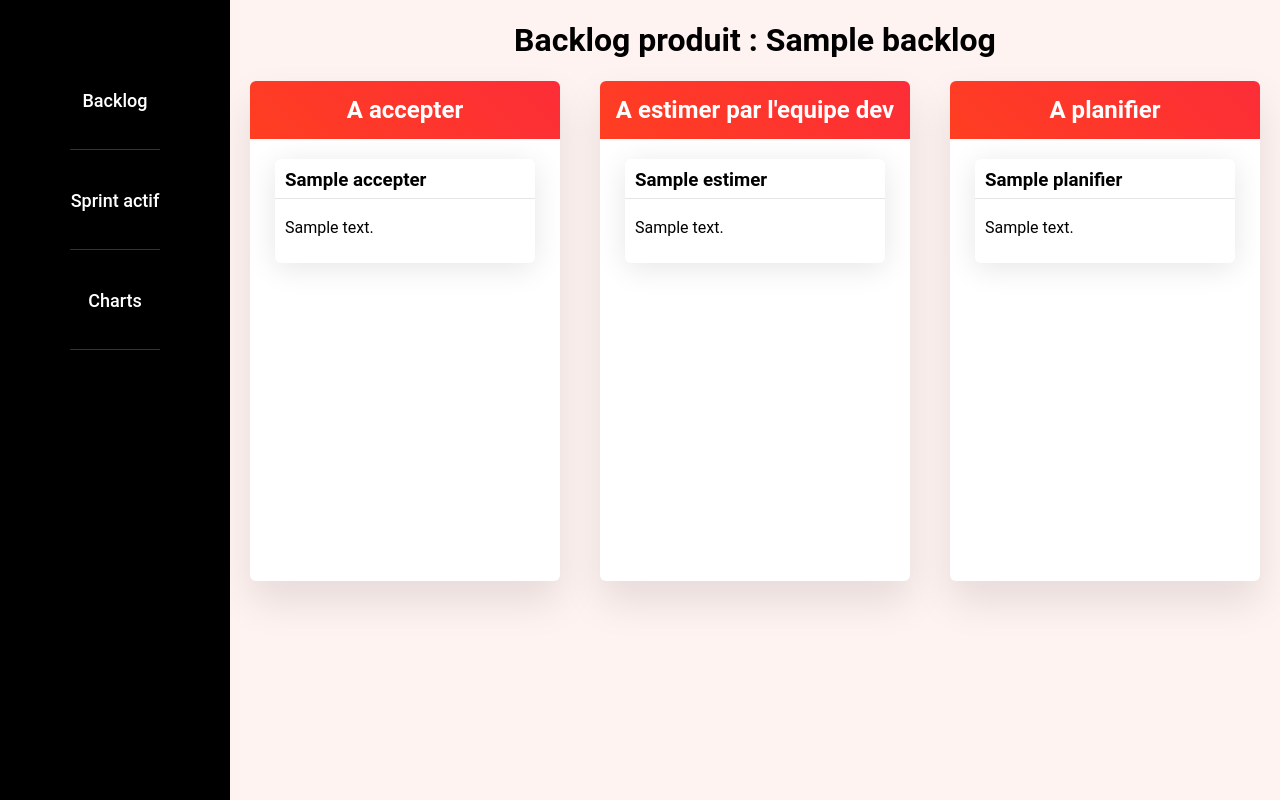
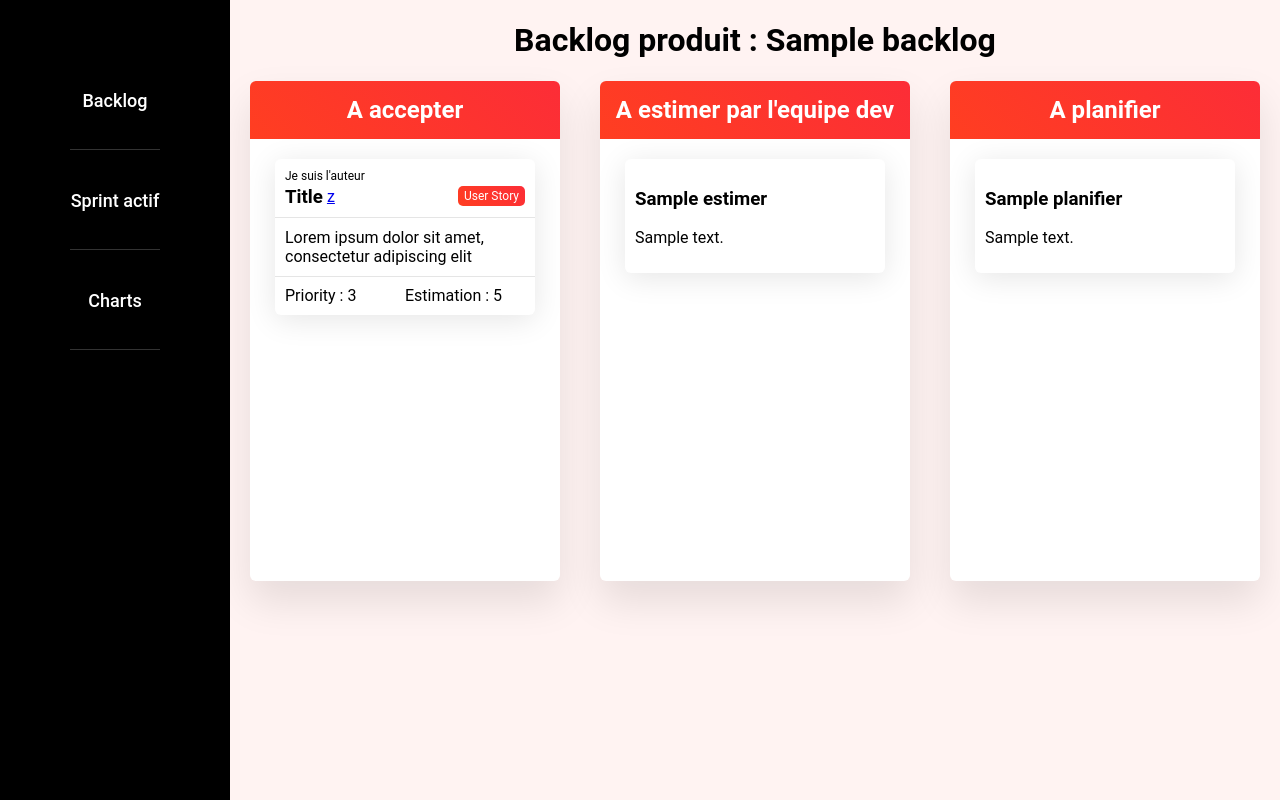
Before and after one commit to Ludoutt/IUTgroupeB2, a Symfony app: template templates/home.html.twig in a window 1280 px wide. Run offline with Twig, Linux system fonts and the light colour scheme; the template is opened without the code that fills it: most values are stand-ins (such as "Sample title", 1, 10 or a date in 2020); some libraries are stand-ins or nearby versions.

Commit message:
New style on main.css

```diff
--- a/public/css/main.css
+++ b/public/css/main.css
@@ -97,12 +97,12 @@ nav a{
     background: #fff;
     box-shadow: 0 5px 30px rgba(0,0,0,0.1);
 }
-.tasks-item h3{
+.tasks-item-title{
     position: relative;
-    margin-top: 0;
-    padding-bottom: 8px;
+    padding-bottom: 10px;
+    margin-bottom: 10px;
 }
-.tasks-item h3::after{
+.tasks-item-title::after{
     content: "";
     display: block;
     position: absolute;
@@ -113,3 +113,57 @@ nav a{
     opacity: 0.1;
     height: 1px;
 }
+.tasks-item-title h3{
+    display: inline-block;
+    margin: 0;
+    vertical-align: middle;
+}
+.tasks-item-type{
+    display: inline-block;
+    justify-content: center;
+    align-items: center;
+    font-size: 12px;
+    line-height: 20px;
+    background: linear-gradient(45deg, #ff3e21 0%, #fc2d37 100%);
+    padding: 0 6px;
+    height: 20px;
+    border-radius: 5px;
+    color: #fff;
+    margin: 0;
+    float: right;
+    clear: both;
+    vertical-align: middle;
+}
+.tasks-item-author{
+    font-size: 12px;
+    margin: 0;
+    margin-bottom: 3px;
+}
+.tasks-item-edit{
+    display: inline-block;
+    vertical-align: middle;
+}
+.tasks-item-desc{
+    margin: 0;
+}
+.tasks-item-infos{
+    display: flex;
+    position: relative;
+    padding-top: 10px;
+    margin-top: 10px;
+}
+.tasks-item-infos::before{
+    content: "";
+    display: block;
+    position: absolute;
+    left: -10px;
+    right: -10px;
+    top: 0;
+    background: #000;
+    opacity: 0.1;
+    height: 1px;
+}
+.tasks-item-infos p{
+    width: 50%;
+    margin: 0;
+}
--- a/src/DataFixtures/AppFixtures.php
+++ b/src/DataFixtures/AppFixtures.php
@@ -26,7 +26,7 @@ class AppFixtures extends Fixture
 //        $element->setEstimation("");
 //        $element->setListeCheck("");
 //        $element->setCriteresTests("");
-        $element->setBacklog($backlog);
+        $element->setBacklog($backlog);;
         $manager->persist($element);
 
         $manager->flush();
--- a/src/Entity/Element.php
+++ b/src/Entity/Element.php
@@ -64,7 +64,7 @@ class Element
 
     /**
      * @ORM\ManyToOne(targetEntity="App\Entity\User", inversedBy="elements")
-     * @ORM\JoinColumn(nullable=false)
+     * @ORM\JoinColumn(nullable=true)
      */
     private $createdBy;
 
--- a/templates/home.html.twig
+++ b/templates/home.html.twig
@@ -9,8 +9,17 @@
                 <div class="tasks">
                     {% for task in accepter %}
                     <div class="tasks-item">
-                        <h3>{{ task.title }}</h3>
-                        <p>{{ task.description }}</p>
+                        <div class="tasks-item-title">
+                            <p class="tasks-item-author">Je suis l'auteur</p>
+                            <h3>Title</h3>
+                            <a href="#" class="tasks-item-edit">z</a>
+                            <p class="tasks-item-type">User Story</p>
+                        </div>
+                        <p class="tasks-item-desc">Lorem ipsum dolor sit amet, consectetur adipiscing elit</p>
+                        <div class="tasks-item-infos">
+                            <p>Priority : 3</p>
+                            <p>Estimation : 5</p>
+                        </div>
                     </div>
                     {% endfor %}
                 </div>
```
Also changed, not shown: 2 other files.
